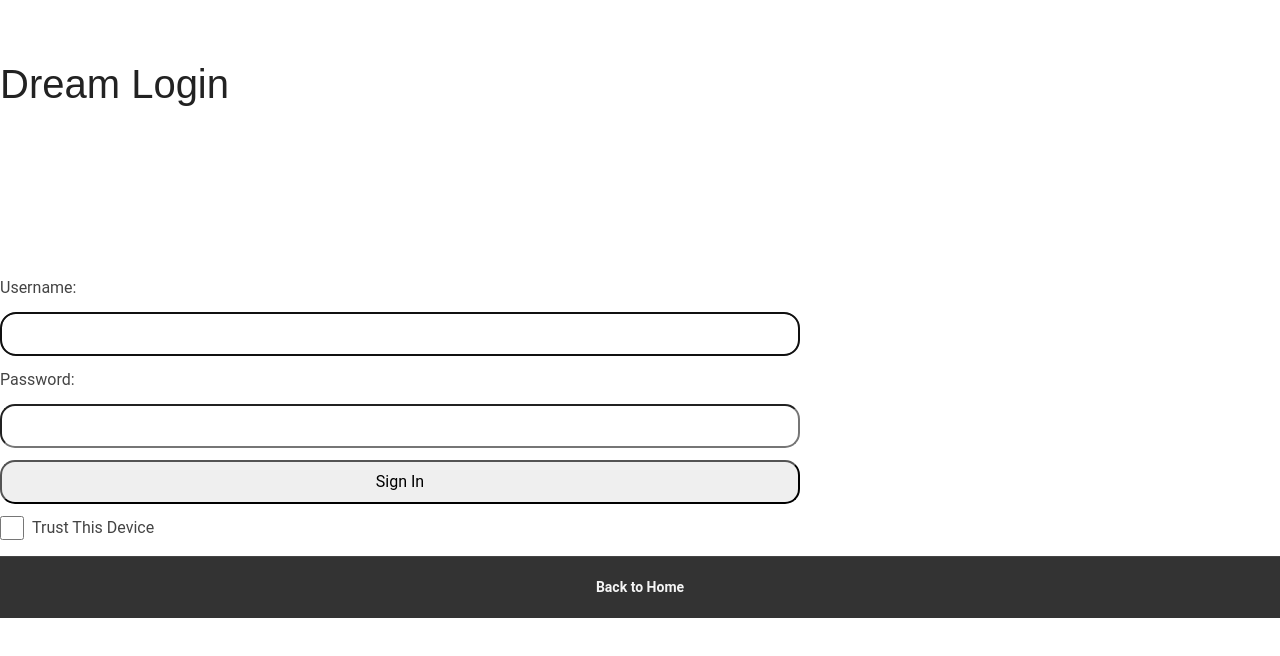
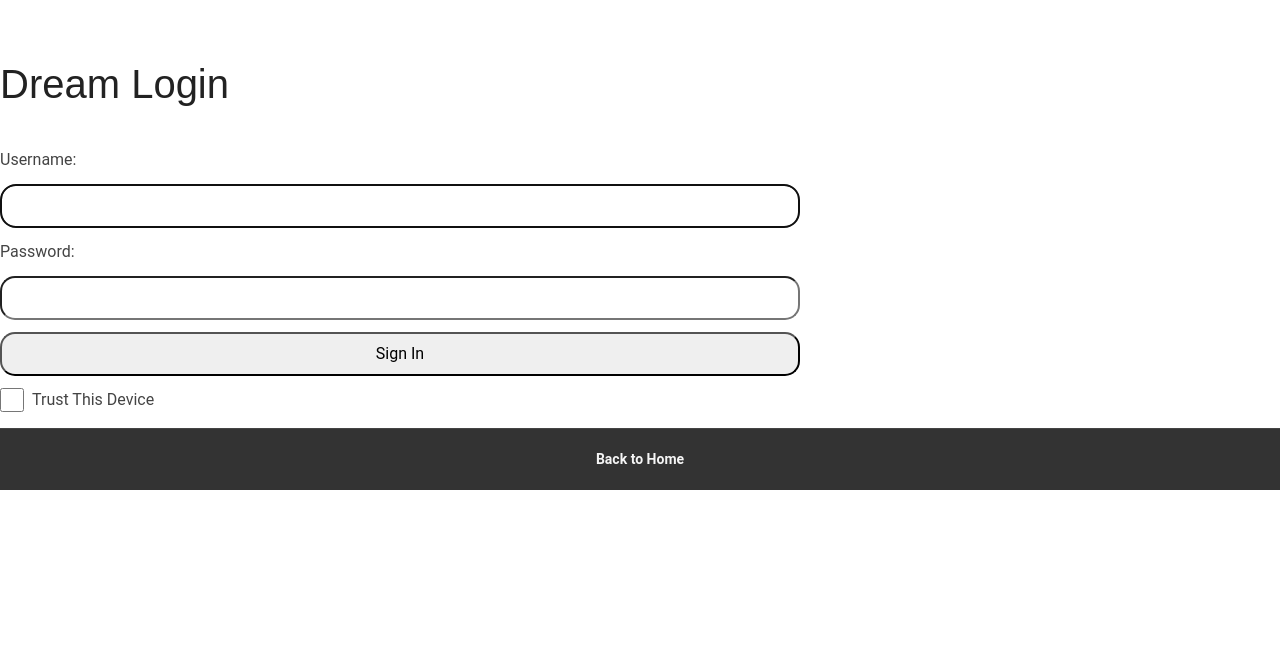
Before and after one commit to nguyentri-art/Lira-HomePage, a React (Create React App) app: page /login in a window 1280 px wide. Shown: the top 656 px of the page. Built offline with nearby package versions, Linux system fonts and the light colour scheme.

Commit message:
text fix login form

```diff
--- a/public/index.html
+++ b/public/index.html
@@ -7,7 +7,7 @@
     <meta name="theme-color" content="#000000" />
     <meta
       name="description"
-      content="Web site created using create-react-app"
+      content="a Little Dream studio."
     />
     <link rel="apple-touch-icon" href="%PUBLIC_URL%/logo192.png" />
     <!--
--- a/src/index.css
+++ b/src/index.css
@@ -579,10 +579,6 @@ a:focus-visible {
   flex-grow: 1;
 }
 
-.public__main,
-.login {
-  padding-top: 10%;
-}
 
 
 .welcome a::before {
```
Also changed, not shown: src/components/DashFooter.js (+8 -0 lines), src/components/DashHeader.js (+7 -0 lines), src/components/DashLayout.js (+8 -0 lines), src/components/Portfolio.js (added, +13 -0 lines), src/features/auth/Login.js (+9 -0 lines), src/App.js (line endings or trailing spaces).
